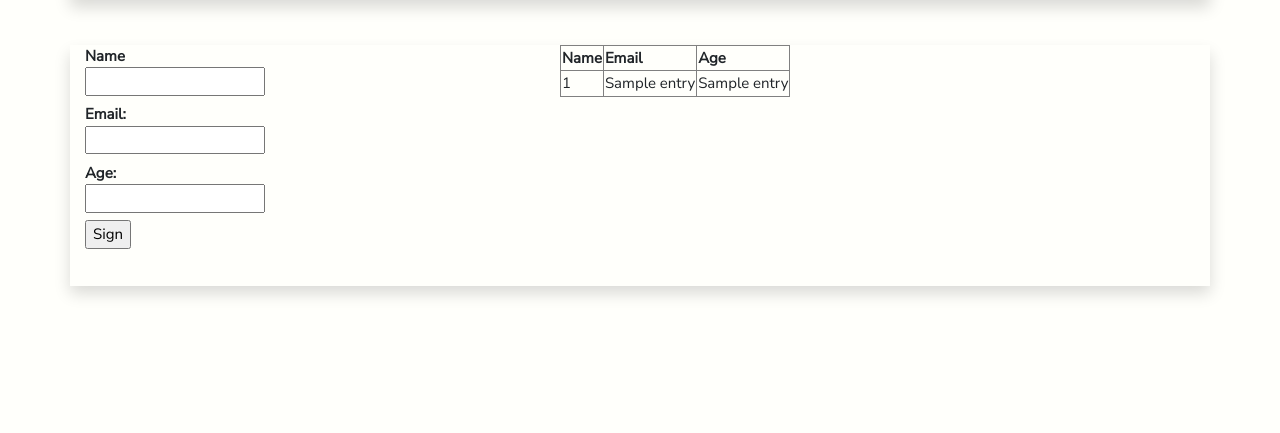
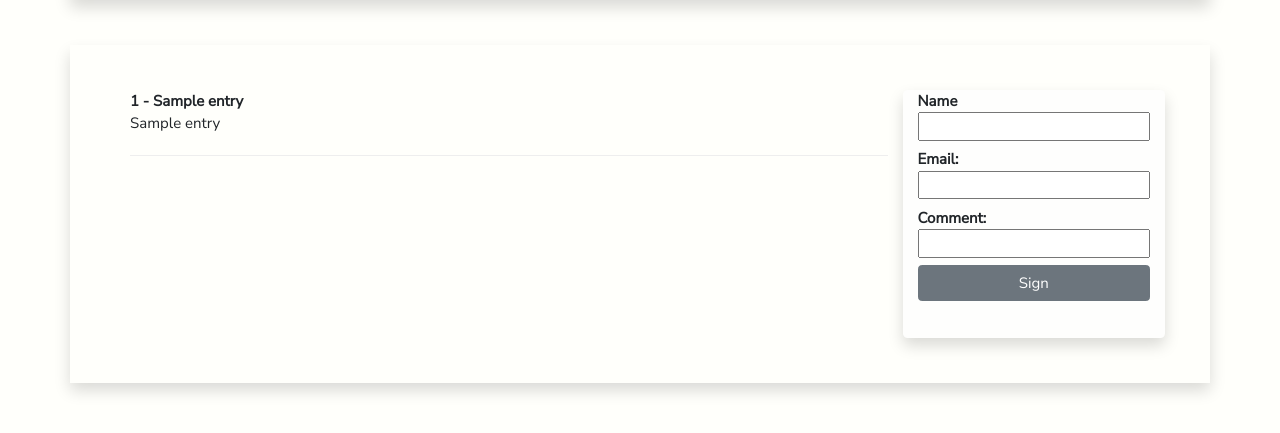
Before and after one commit to mythxn/food-detective, a Flask app: template templates/guestbook.html in a window 1280 px wide. Shown: the part 98-531 px from the top of the page. Run offline with Flask 2, Linux system fonts and the light colour scheme; the template is opened without the code that fills it: most values are stand-ins (such as "Sample title", 1, 10 or a date in 2020); some libraries are stand-ins or nearby versions.

Commit message:
Big Fix: Guestbook

```diff
--- a/app.py
+++ b/app.py
@@ -30,11 +30,11 @@ def post3():
 
 
 # guestbook
-def _insert(name, email, age):
-    params = {'name': name, 'email': email, 'age': age}
+def _insert(name, email, comment):
+    params = {'name': name, 'email': email, 'comment': comment}
     connection = sqlite3.connect(DB_FILE)
     cursor = connection.cursor()
-    cursor.execute("insert into guestbook VALUES (:name, :email, :age)", params)
+    cursor.execute("insert into guestbook VALUES (:name, :email, :comment)", params)
     connection.commit()
     cursor.close()
 
@@ -51,7 +51,7 @@ def gb():
 
 @app.route('/sign', methods=['POST'])
 def sign():
-    _insert(request.form['name'], request.form['email'], request.form['age'])
+    _insert(request.form['name'], request.form['email'], request.form['comment'])
     return redirect(url_for('gb'))
 
 
--- a/templates/guestbook.html
+++ b/templates/guestbook.html
@@ -59,43 +59,37 @@
     </nav>
 
     <!--Guestbook-->
-    <div class="row shadow mb-5 w3-animate-opacity">
-        <div class="col-5">
+    <div class="row shadow p-5 w3-animate-opacity">
+        <!--Comments-->
+        <div class="col-9">
+            {% for entry in entries %}
+            <div>
+                <strong>{{ entry[0]}} - {{ entry[1]}}</strong>
+                <p>
+                    {{ entry[2]}}
+                </p>
+                <hr>
+            </div>
+            {% endfor %}
+        </div>
+
+        <!--Form-->
+        <div class="col-3 border-secondary rounded-lg shadow" style="background-color: #fefefd;">
             {% block content %}
             <form action="{{ url_for('sign') }}" method=post>
                 <dl>
                     <dt>Name
-                    <dd><input name=name type=text>
+                    <dd><input name=name style="width: 100%;" type=text>
                     <dt>Email:
-                    <dd><input name=email type=email>
-                    <dt>Age:
-                    <dd><input name=age type=text>
-                    <dd><input type=submit value=Sign>
+                    <dd><input name=email style="width: 100%;" type=email>
+                    <dt>Comment:
+                    <dd><input name=comment style="width: 100%;" type=text>
+                    <dd><input class="btn btn-secondary" style="width: 100%;" type=submit value=Sign>
                 </dl>
             </form>
             <br>
             {% endblock %}
         </div>
-
-        <div class="col-7">
-            <table border=1>
-                <tr>
-                    <th>Name</th>
-                    <th>Email</th>
-                    <th>Age</th>
-                </tr>
-                {% for entry in entries %}
-                <tr>
-                    <td> {{ entry[0]}}</td>
-                    <td> {{ entry[1]}}</td>
-                    <td> {{ entry[2]}}</td>
-                </tr>
-                {% endfor %}
-
-            </table>
-        </div>
-
-
     </div>
 </div>
 
```
Also changed, not shown: templates/posts/1.html (+8 -6 lines), templates/posts/2.html (+8 -6 lines), templates/posts/3.html (+8 -6 lines), mydb.db.
